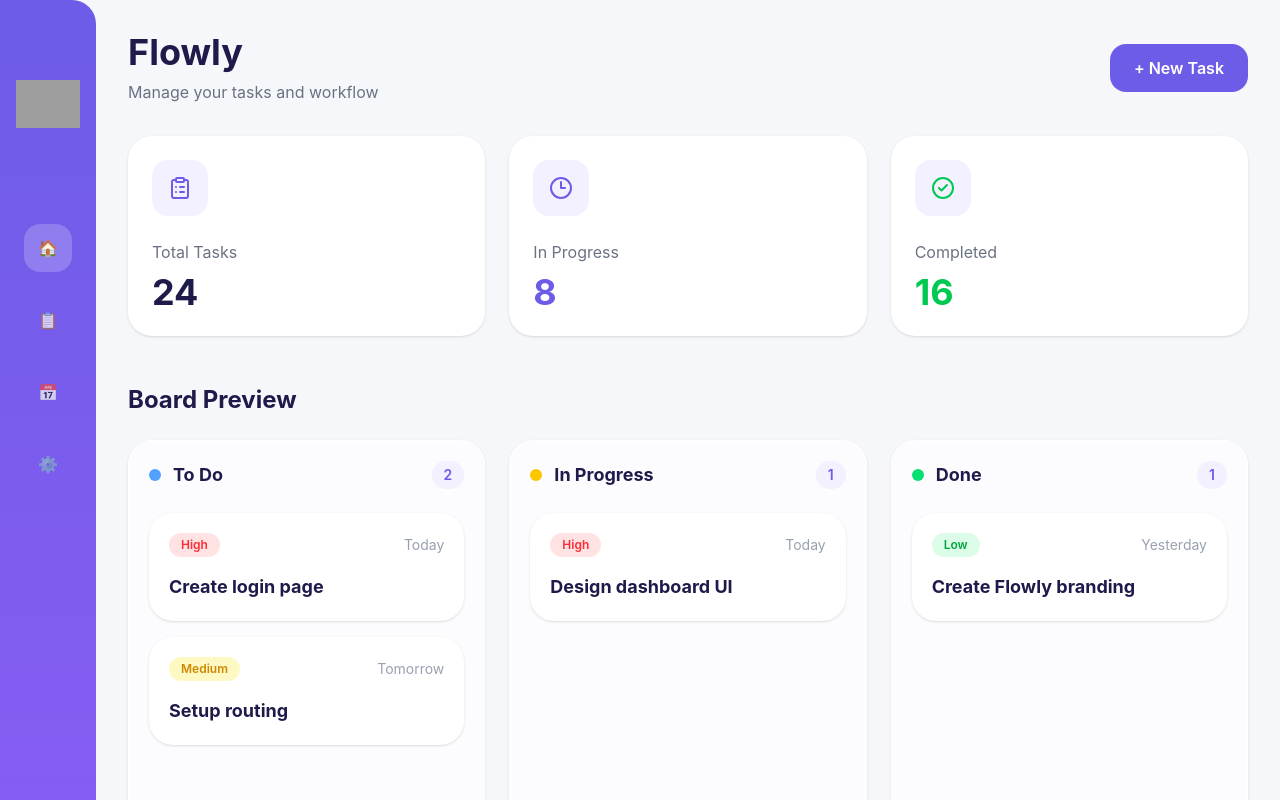
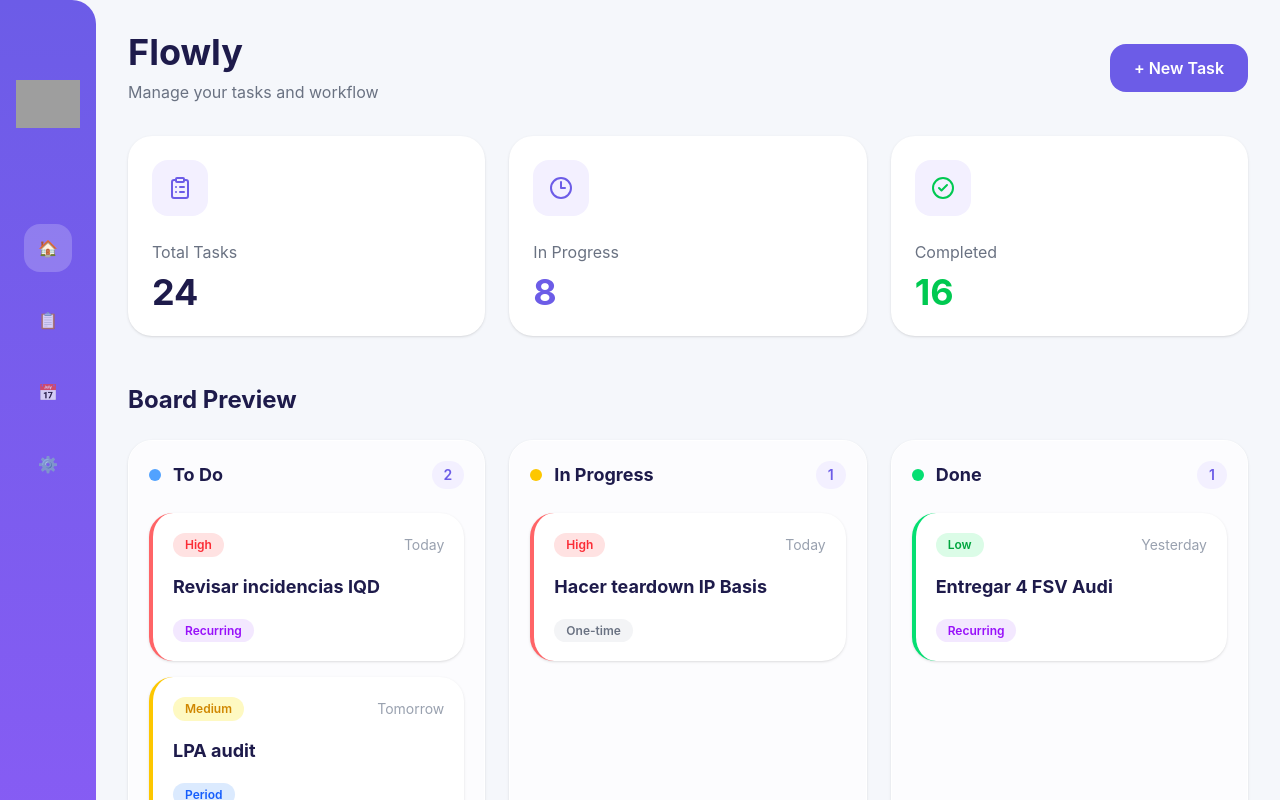
Before and after one commit to IsaDScmd/flowly, a React app in the folder frontend/: page / in a window 1280 px wide. Shown: the top 800 px of the page. Built offline with nearby package versions, Linux system fonts and the light colour scheme; grey boxes are pictures that could not be loaded; the HTML template or start-up script is replaced by a standard one.

Commit message:
Improve task cards and add task types

```diff
--- a/frontend/src/components/dashboard/KanbanColumn.jsx
+++ b/frontend/src/components/dashboard/KanbanColumn.jsx
@@ -24,6 +24,7 @@
                         title={task.title}
                         priority={task.priority}
                         dueDate={task.dueDate}
+                        type={task.type}
                     />
                 ))}
             </div>
--- a/frontend/src/components/dashboard/TaskCard.jsx
+++ b/frontend/src/components/dashboard/TaskCard.jsx
@@ -1,8 +1,43 @@
-function TaskCard({ title, priority, dueDate }) {
+function TaskCard({
+    title,
+    priority,
+    dueDate,
+    type = "single",
+}) {
+
+    const taskTypeStyles = {
+        single: "bg-gray-100 text-gray-500",
+        recurring: "bg-purple-100 text-purple-600",
+        period: "bg-blue-100 text-blue-600",
+    }
+
+    const taskTypeLabels = {
+        single: "One-time",
+        recurring: "Recurring",
+        period: "Period",
+    }
+
+    const priorityBorder = {
+        High: "border-l-red-400",
+        Medium: "border-l-yellow-400",
+        Low: "border-l-green-400",
+    }
+
     return (
-        <div className="bg-white p-5 rounded-3xl shadow-sm hover:shadow-md transition">
+        <div
+            className={`
+    bg-white p-5 rounded-3xl shadow-sm
+    hover:shadow-lg hover:-translate-y-1
+    transition duration-300
+    border-l-4
+    ${priorityBorder[priority]}
+  `}
+        >
+
             <div className="flex items-center justify-between mb-4">
-                <span className={`
+
+                <span
+                    className={`
             text-xs font-semibold px-3 py-1 rounded-full
             ${priority === "High"
                             ? "bg-red-100 text-red-500"
@@ -18,11 +53,22 @@
                 <span className="text-sm text-gray-400">
                     {dueDate}
                 </span>
+
             </div>
 
-            <h3 className="text-lg font-bold text-[#1E1B4B]">
+            <h3 className="text-lg font-bold text-[#1E1B4B] mb-4">
                 {title}
             </h3>
+
+            <span
+                className={`
+      text-xs font-semibold px-3 py-1 rounded-full
+      ${taskTypeStyles[type]}
+    `}
+            >
+                {taskTypeLabels[type]}
+            </span>
+
         </div>
     )
 }
--- a/frontend/src/pages/Dashboard.jsx
+++ b/frontend/src/pages/Dashboard.jsx
@@ -55,14 +55,16 @@
                         accentColor="bg-blue-400"
                         tasks={[
                             {
-                                title: "Create login page",
+                                title: "Revisar incidencias IQD",
                                 priority: "High",
                                 dueDate: "Today",
+                                type: "recurring",
                             },
                             {
-                                title: "Setup routing",
+                                title: "LPA audit",
                                 priority: "Medium",
                                 dueDate: "Tomorrow",
+                                type: "period",
                             },
                         ]}
                     />
@@ -72,9 +74,10 @@
                         accentColor="bg-yellow-400"
                         tasks={[
                             {
-                                title: "Design dashboard UI",
+                                title: "Hacer teardown IP Basis",
                                 priority: "High",
                                 dueDate: "Today",
+                                type: "single",
                             },
                         ]}
                     />
@@ -84,9 +87,10 @@
                         accentColor="bg-green-400"
                         tasks={[
                             {
-                                title: "Create Flowly branding",
+                                title: "Entregar 4 FSV Audi",
                                 priority: "Low",
                                 dueDate: "Yesterday",
+                                type: "recurring",
                             },
                         ]}
                     />
```
Also changed, not shown: 1 other file (tests, documents, lock files or other folders). Lines whose indentation alone changed are shown as unchanged.
